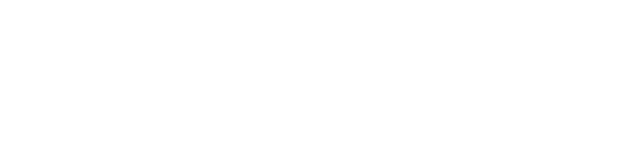
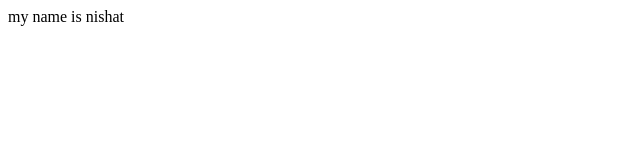
Before and after one commit to mstesratjahan/justpractice, a plain HTML site: page index.html in a window 1280 px wide. Shown: the whole page, without its empty margins (0-640 px from the left). Drawn offline with Linux system fonts and the light colour scheme.

Commit message:
updated index file

```diff
--- a/index.html
+++ b/index.html
@@ -5,7 +5,7 @@
 	<link rel="stylesheet" type="text/css" href="style.css">
 </head>
 <body>
-
+	my name is nishat
 
 </body>
 </html>
```
